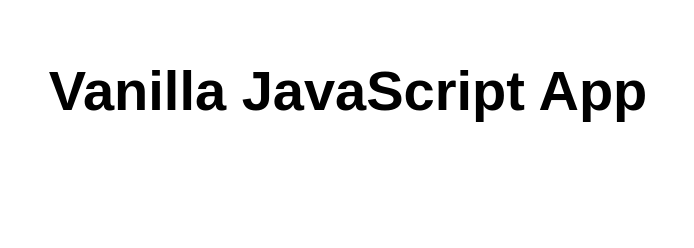
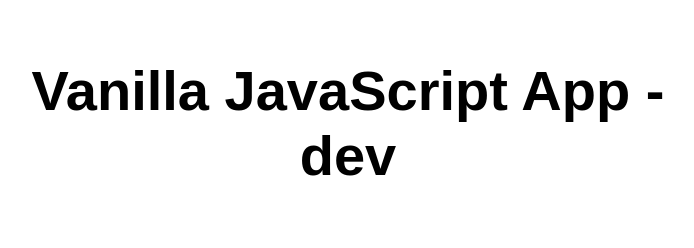
Before and after one commit to cmriachi/multipleenvs, a website: page src/index.html in a window 1280 px wide. Shown: the whole page, without its empty margins (292-986 px from the left). Drawn offline with Linux system fonts and the light colour scheme.

Commit message:
Update index.html

```diff
--- a/src/index.html
+++ b/src/index.html
@@ -10,7 +10,7 @@
 
 <body>
   <main>
-    <h1>Vanilla JavaScript App</h1>
+    <h1>Vanilla JavaScript App - dev</h1>
   </main>
 </body>
 
```
